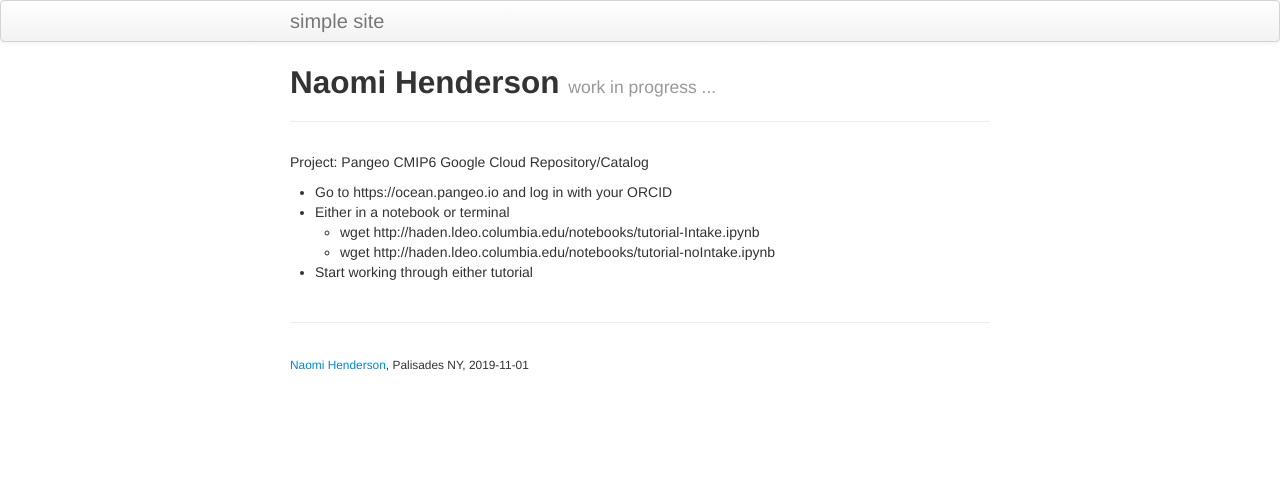
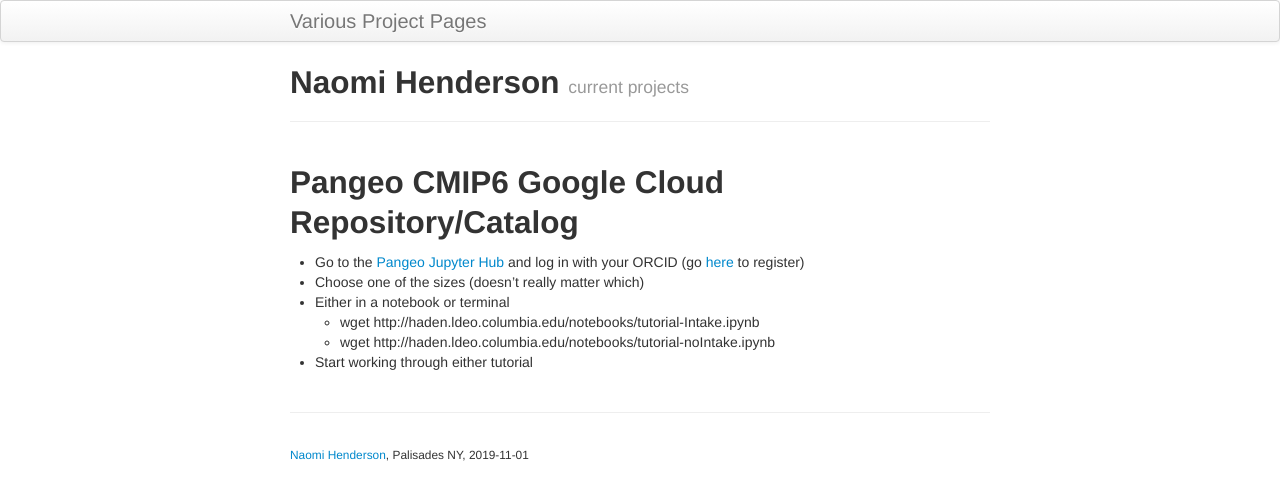
Before and after one commit to naomi-henderson/naomi-henderson.github.io, a Jekyll site: the page built from index.md, in a window 1280 px wide. Shown: the top 500 px of the page. Built offline with Jekyll 4.4.1, drawn with Linux system fonts in a browser that asks for light colours.

Commit message:
more stuff

```diff
--- a/_config.yml
+++ b/_config.yml
@@ -8,7 +8,7 @@ highlighter: rouge
 # Themes are encouraged to use these universal variables
 # so be sure to set them if your theme uses them.
 #
-title : simple site
+title : Various Project Pages
 author :
   name : Naomi Henderson
   email : naominaik@gmail.com
--- a/index.md
+++ b/index.md
@@ -1,13 +1,14 @@
 ---
 layout: page
 title: Naomi Henderson
-tagline: work in progress ...
+tagline: current projects
 description: a way to share my current projects
 ---
 
-Project:  Pangeo CMIP6 Google Cloud Repository/Catalog
+## Pangeo CMIP6 Google Cloud Repository/Catalog
 
-- Go to https://ocean.pangeo.io and log in with your ORCID
+- Go to the [Pangeo Jupyter Hub](https://ocean.pangeo.io) and log in with your ORCID (go [here](https://orcid.org/register) to register)
+- Choose one of the sizes (doesn't really matter which)
 - Either in a notebook or terminal
     - wget http://haden.ldeo.columbia.edu/notebooks/tutorial-Intake.ipynb
     - wget http://haden.ldeo.columbia.edu/notebooks/tutorial-noIntake.ipynb
```
